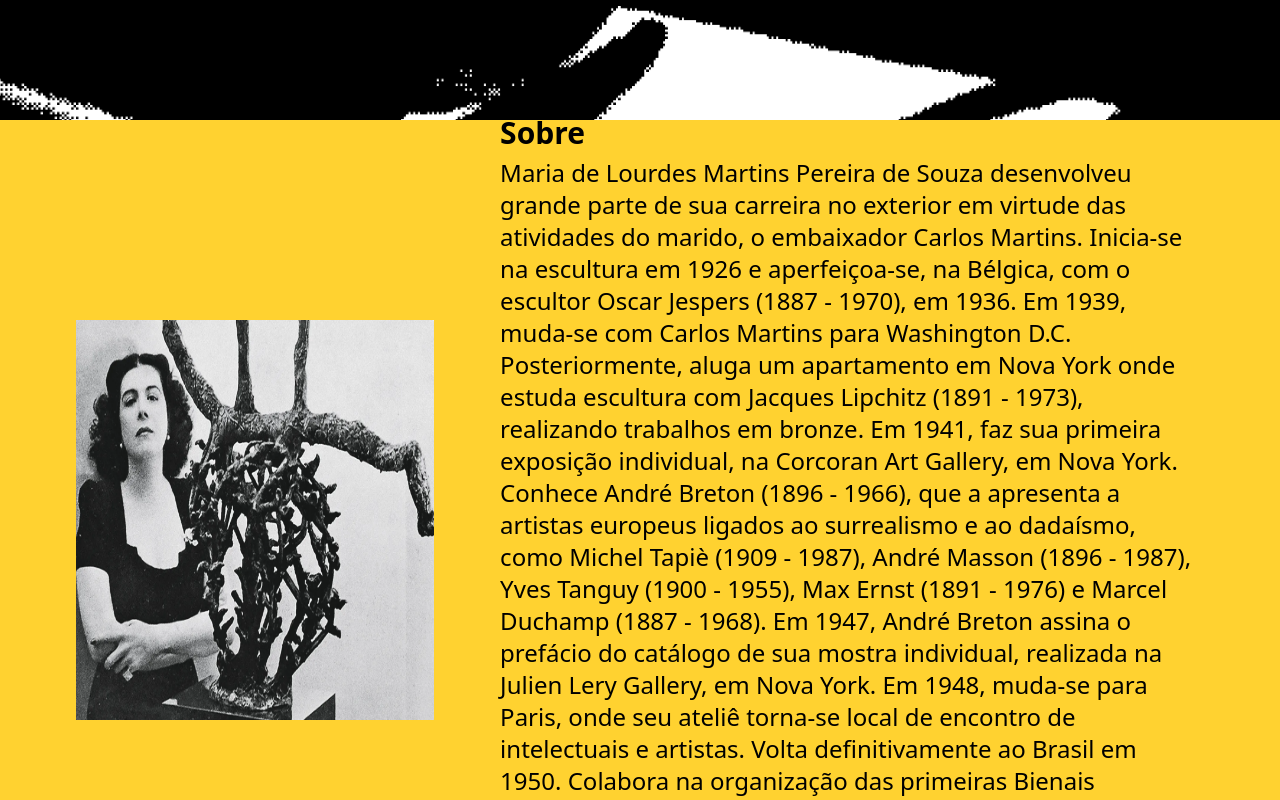
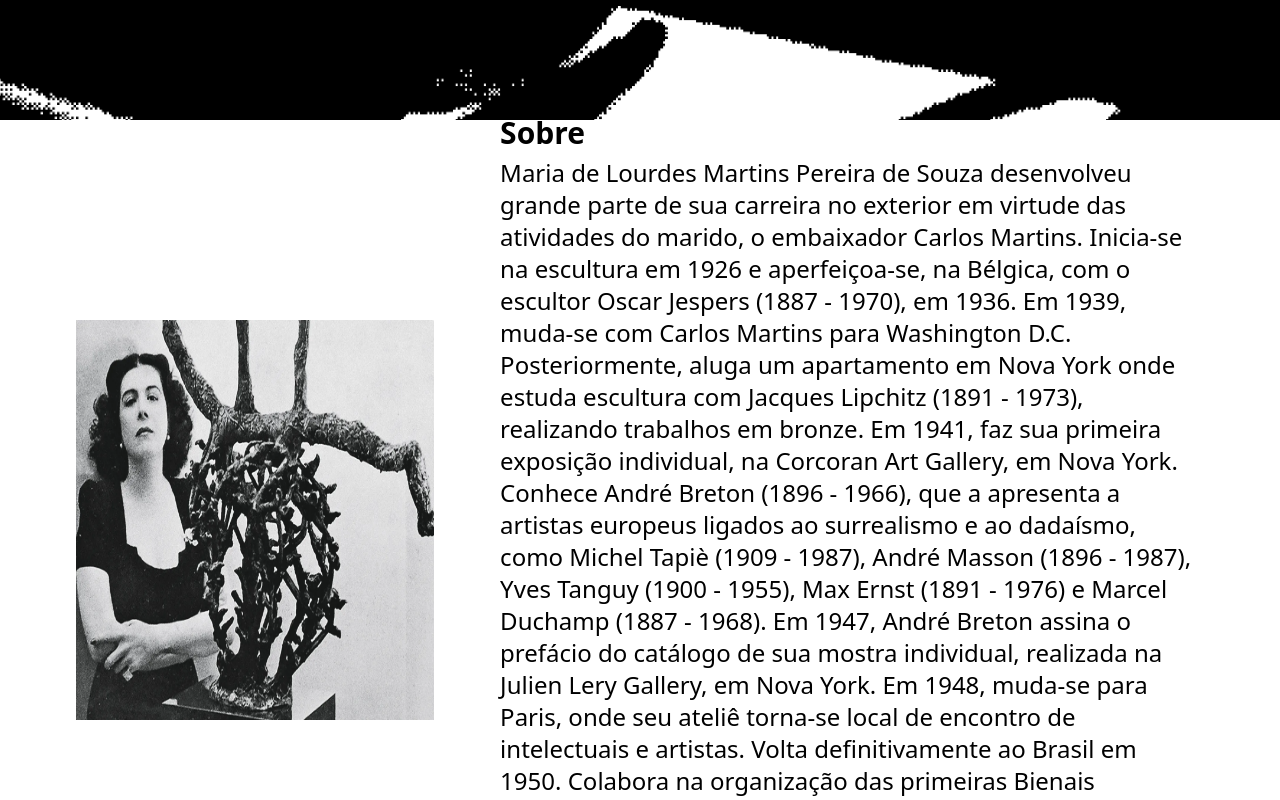
Before and after one commit to leonardoDluz/maria-martins, a React (Vite) app: page / in a window 1280 px wide. Shown: the part 680-1480 px from the top of the page. Built offline with nearby package versions, Linux system fonts and the light colour scheme.

Commit message:
alteração bh

```diff
--- a/src/components/Sobre.tsx
+++ b/src/components/Sobre.tsx
@@ -2,7 +2,7 @@ import picture from '../assets/maria.webp'
 
 export function Sobre() {
   return (
-    <section className="flex justify-evenly py-3.5 px-2.5 h-[100vh] items-center bg-amber-300">
+    <section className="flex justify-evenly py-3.5 px-2.5 h-[100vh] items-center">
       <img src={picture} alt="foto da Maria" className="w-[28vw] h-[50vh]"/>
       <div className="w-[55vw]">
         <h2 className="text-3xl mb-1.5 font-bold">Sobre</h2>
```
